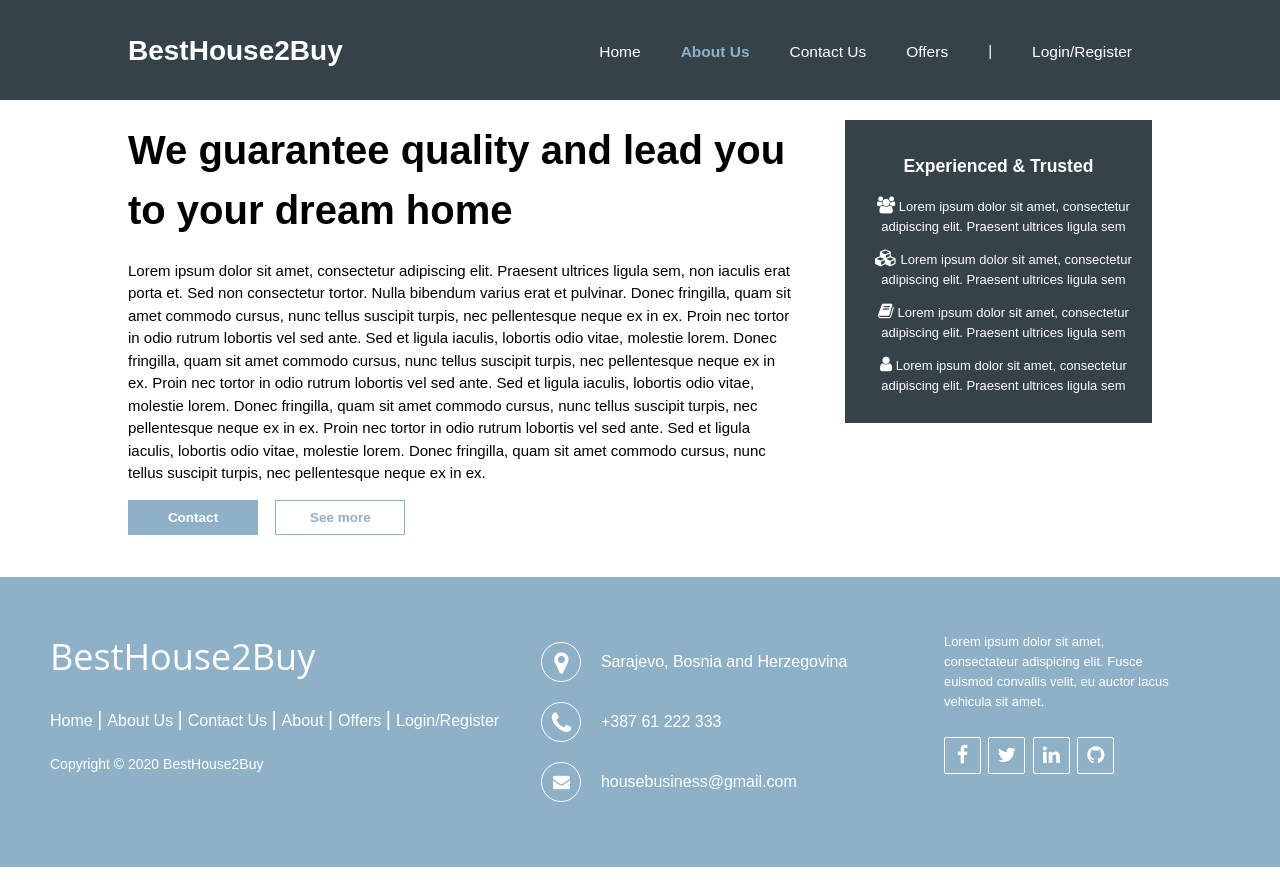
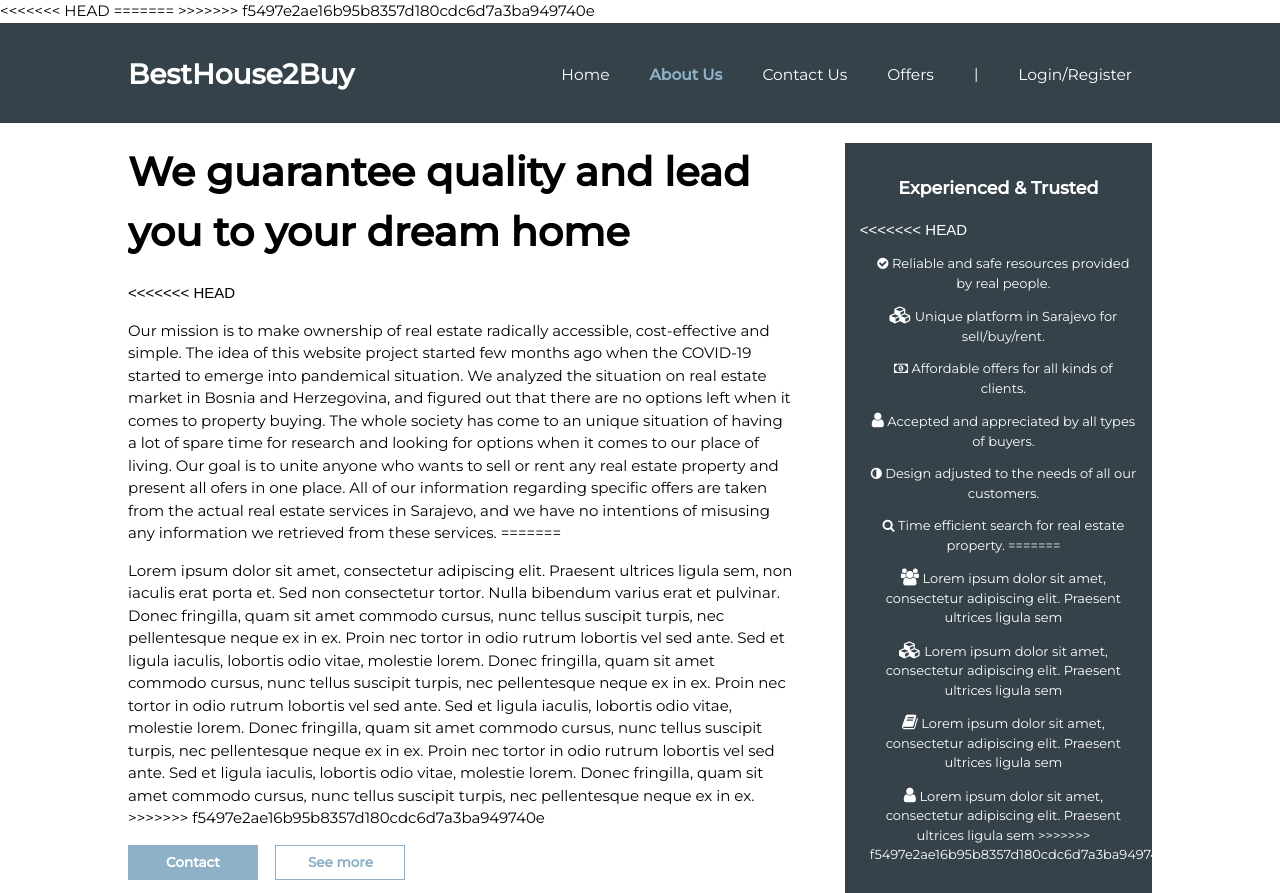
Before and after one commit to MerjemaMilic/BestHouse2Buy, a plain HTML site: page about.html in a window 1280 px wide. Shown: the top 893 px of the page. Before the commit the page ends 867 px from the top, so only its background shows below. Drawn offline with Linux system fonts and the light colour scheme.

Commit message:
About us text changes

```diff
--- a/about.html
+++ b/about.html
@@ -9,6 +9,10 @@
     <meta name="author" content="MI">
     <link rel="stylesheet" href="./css/style.css">
     <link rel="stylesheet" href="https://cdnjs.cloudflare.com/ajax/libs/font-awesome/4.7.0/css/font-awesome.min.css">
+<<<<<<< HEAD
+    <link href="https://fonts.googleapis.com/css2?family=Montserrat:wght@400;500&display=swap" rel="stylesheet">
+=======
+>>>>>>> f5497e2ae16b95b8357d180cdc6d7a3ba949740e
 </head>
 <body>
    <header>
@@ -34,19 +38,54 @@
        <div class="container">
           <article id="main-col">
           <h1 id="page-naslov1">We guarantee quality and lead you to your dream home</h1>
+<<<<<<< HEAD
+          <p>Our mission is to make ownership of real estate radically accessible, cost-effective and simple.
+            The idea of this website project started few months ago when the COVID-19 started to emerge into pandemical situation.
+            We analyzed the situation on real estate market in Bosnia and Herzegovina, and figured out that there are no options left when
+            it comes to property buying. The whole society has come to an unique situation of having a lot of spare time for research and
+            looking for options when it comes to our place of living. Our goal is to unite anyone who wants to sell or rent any real
+            estate property and present all ofers in one place. All of our information regarding specific offers are taken from
+            the actual real estate services in Sarajevo, and we have no intentions of misusing any information we retrieved from
+            these services.
+
+=======
           <p>Lorem ipsum dolor sit amet, consectetur adipiscing elit. Praesent ultrices ligula sem, non iaculis erat porta et. Sed non consectetur tortor. Nulla bibendum varius erat et pulvinar. Donec fringilla, quam sit amet commodo cursus, nunc tellus suscipit turpis, nec pellentesque neque ex in ex. Proin nec tortor in odio rutrum lobortis vel sed ante. Sed et ligula iaculis, lobortis odio vitae, molestie lorem.  Donec fringilla, quam sit amet commodo cursus, nunc tellus suscipit turpis, nec pellentesque neque ex in ex. Proin nec tortor in odio rutrum lobortis vel sed ante. Sed et ligula iaculis, lobortis odio vitae, molestie lorem. Donec fringilla, quam sit amet commodo cursus, nunc tellus suscipit turpis, nec pellentesque neque ex in ex. Proin nec tortor in odio rutrum lobortis vel sed ante. Sed et ligula iaculis, lobortis odio vitae, molestie lorem. Donec fringilla, quam sit amet commodo cursus, nunc tellus suscipit turpis, nec pellentesque neque ex in ex.
+>>>>>>> f5497e2ae16b95b8357d180cdc6d7a3ba949740e
           </p>
           <button id="dugme1">Contact</button>
           <button id="dugme2">See more</button>
 
         <br>
         <br>
+<<<<<<< HEAD
+        <!-- Our mission is to make ownership of investment real estate radically accessible, cost-effective and simple. -->
+=======
+>>>>>>> f5497e2ae16b95b8357d180cdc6d7a3ba949740e
 
         </article>
 
 
         <aside id="sidebar">
             <div class="dark"><h3 id="side_naslov">Experienced & Trusted</h3>
+<<<<<<< HEAD
+            <p class="side_text"><i class="fa fa-check-circle"></i>
+              Reliable and safe resources provided by real people.
+            </p>
+            <p class="side_text"><i class="fa fa-cubes"></i>
+             Unique platform in Sarajevo for sell/buy/rent.
+            </p>
+            <p class="side_text"><i class="fa fa-money"></i>
+             Affordable offers for all kinds of clients.
+            </p>
+            <p class="side_text"><i class="fa fa-user"></i>
+             Accepted and appreciated by all types of buyers.
+            </p>
+            <p class="side_text"><i class="fa fa-adjust"></i>
+              Design adjusted to the needs of all our customers.
+             </p>
+             <p class="side_text"><i class="fa fa-search"></i>
+             Time efficient search for real estate property.
+=======
             <p class="side_text"><i class="fa fa-users"></i>
               Lorem ipsum dolor sit amet, consectetur adipiscing elit. Praesent ultrices ligula sem
             </p>
@@ -58,6 +97,7 @@
             </p>
             <p class="side_text"><i class="fa fa-user"></i>
               Lorem ipsum dolor sit amet, consectetur adipiscing elit. Praesent ultrices ligula sem
+>>>>>>> f5497e2ae16b95b8357d180cdc6d7a3ba949740e
             </p>
             </div>
         </aside>
```
